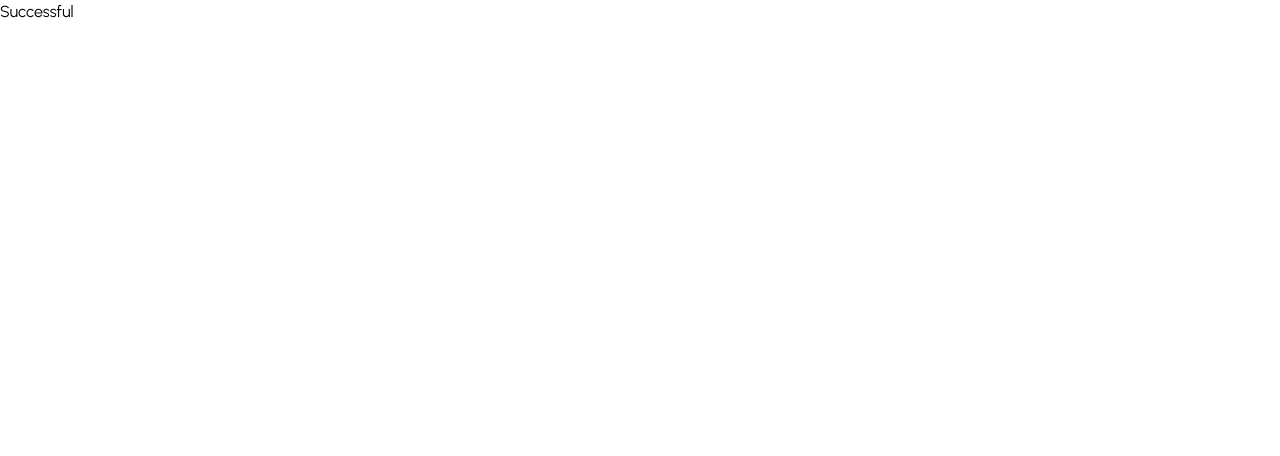
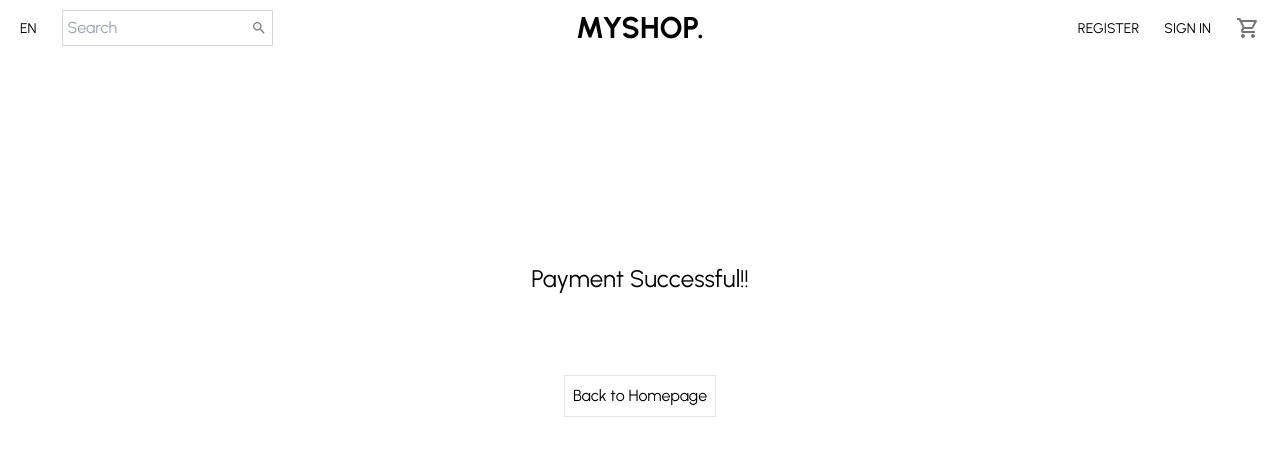
Before and after one commit to m42532461/vite-react, a React (Vite) app: page /success in a window 1280 px wide. Shown: the top 456 px of the page. Built offline with nearby package versions, Linux system fonts and the light colour scheme.

Commit message:
add ntl CLI

```diff
--- a/package.json
+++ b/package.json
@@ -6,7 +6,7 @@
   "scripts": {
     "dev": "vite",
     "build": "vite build",
-    "preview": "vite preview"
+    "preview": "vite preview --port 8080"
   },
   "dependencies": {
     "@emotion/react": "^11.10.4",
@@ -25,7 +25,8 @@
     "react-router-dom": "^6.3.0",
     "react-stripe-checkout": "^2.6.3",
     "redux-persist": "^6.0.0",
-    "uuid": "^9.0.0"
+    "uuid": "^9.0.0",
+    "yarn": "^1.22.19"
   },
   "devDependencies": {
     "@types/react": "^18.0.17",
--- a/src/pages/Cart.jsx
+++ b/src/pages/Cart.jsx
@@ -27,12 +27,12 @@ const Cart = () => {
   useEffect(() => {
     const makeRequest = async () => {
       try {
-        const res = userRequest.post("/checkout/payment", {
+        const stripeRes = await userRequest.post("/checkout/payment", {
           tokenId: stripeToken.id,
           amount: cart.total * 100,
         });
         // clear cart
-        navigate("/success", { data: res.data });
+        navigate("/success", { state: stripeRes.data });
       } catch (error) {
         console.log(error);
       }
--- a/src/pages/Success.jsx
+++ b/src/pages/Success.jsx
@@ -1,11 +1,23 @@
 import React from "react";
-import { useLocation } from "react-router-dom";
+import { useLocation, useNavigate } from "react-router-dom";
+import Navbar from "../components/Navbar";
 const Success = () => {
   const location = useLocation();
+  const navigate = useNavigate();
+  console.log(location.state);
 
-  console.log(location);
+  return (
+    <>
+      <Navbar />
 
-  return <div>Successful</div>;
+      <div className="flex flex-col items-center justify-center h-[60vh]">
+        <h1 className="text-2xl p-20">Payment Successful!!</h1>
+        <button className="border p-2" onClick={() => navigate("/")}>
+          Back to Homepage
+        </button>
+      </div>
+    </>
+  );
 };
 
 export default Success;
```
Also changed, not shown: 1 other file (tests, documents, lock files or other folders).
